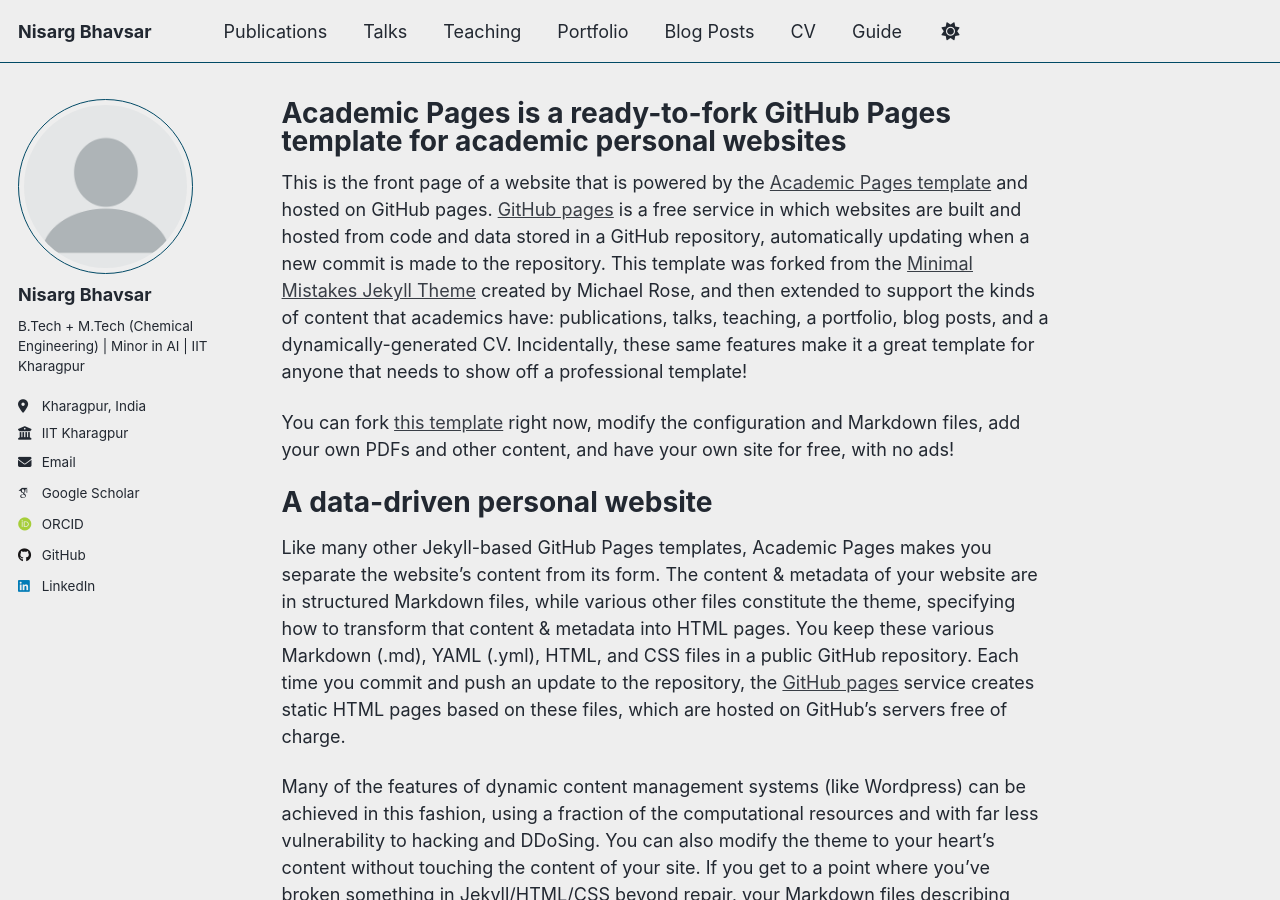
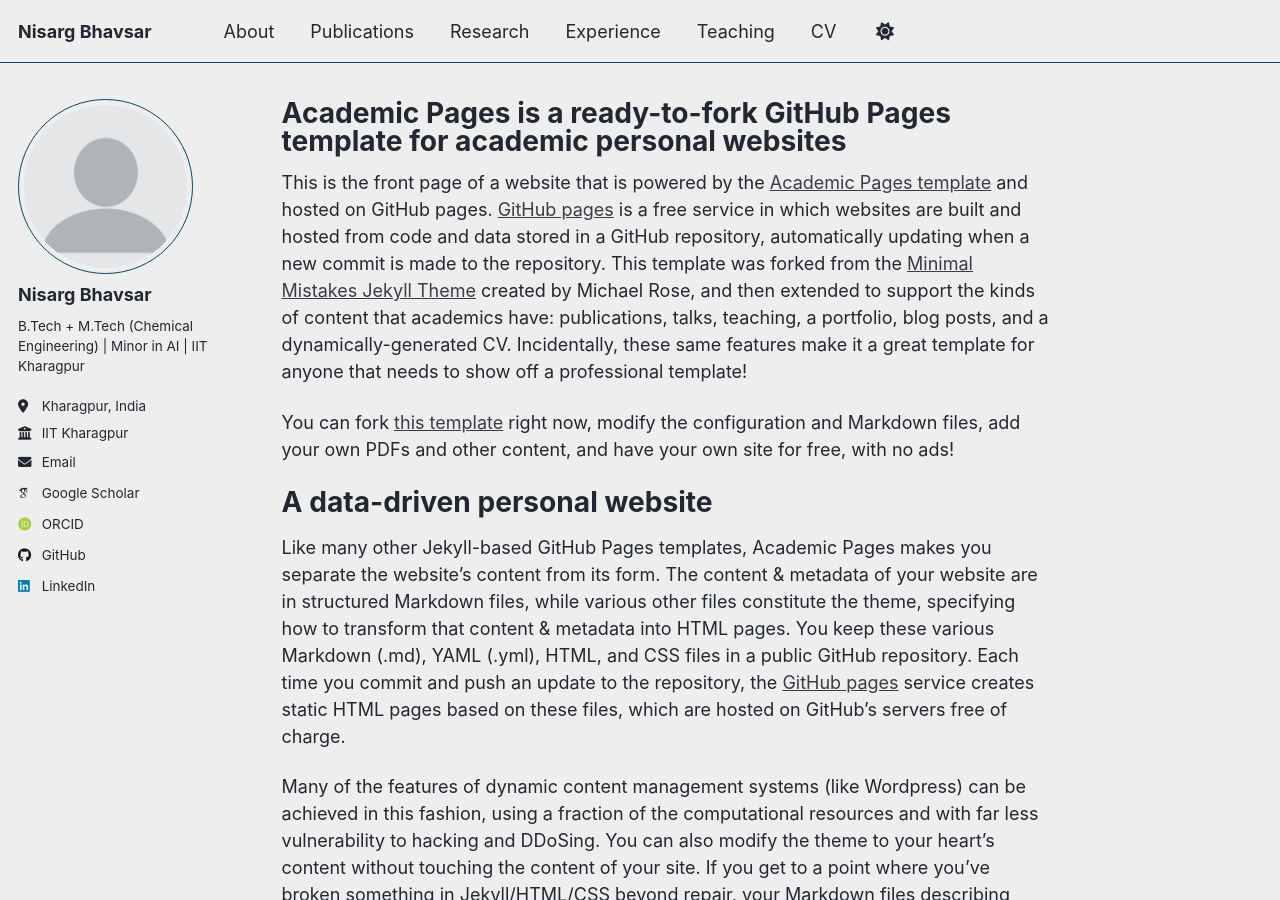
Before and after one commit to NisargBhavsar25/nisargbhavsar25.github.io, a Jekyll site: the page built from _pages/about.md, in a window 1280 px wide and 900 px high. Built offline with Jekyll 4.4.1, drawn with Linux system fonts in a browser that asks for light colours; some web fonts are replaced; a script that is not in the unit is left out.

Commit message:
Refactor navigation links in YAML configuration

```diff
--- a/_data/navigation.yml
+++ b/_data/navigation.yml
@@ -8,26 +8,15 @@
 #      Markdown formatted page while the second is generated using JSON.
 
 main:
+  - title: "About"
+    url: /
   - title: "Publications"
     url: /publications/
-
-  - title: "Talks"
-    url: /talks/
-
+  - title: "Research"
+    url: /research/
+  - title: "Experience"
+    url: /experience/
   - title: "Teaching"
     url: /teaching/
-
-  - title: "Portfolio"
-    url: /portfolio/
-
-  - title: "Blog Posts"
-    url: /year-archive/
-
   - title: "CV"
-    url: /cv/
-
-  # - title: "CV"
-  #   url: /cv-json/
-
-  - title: "Guide"
-    url: /markdown/
+    url: /files/Nisarg_CV_AI.pdf
```
